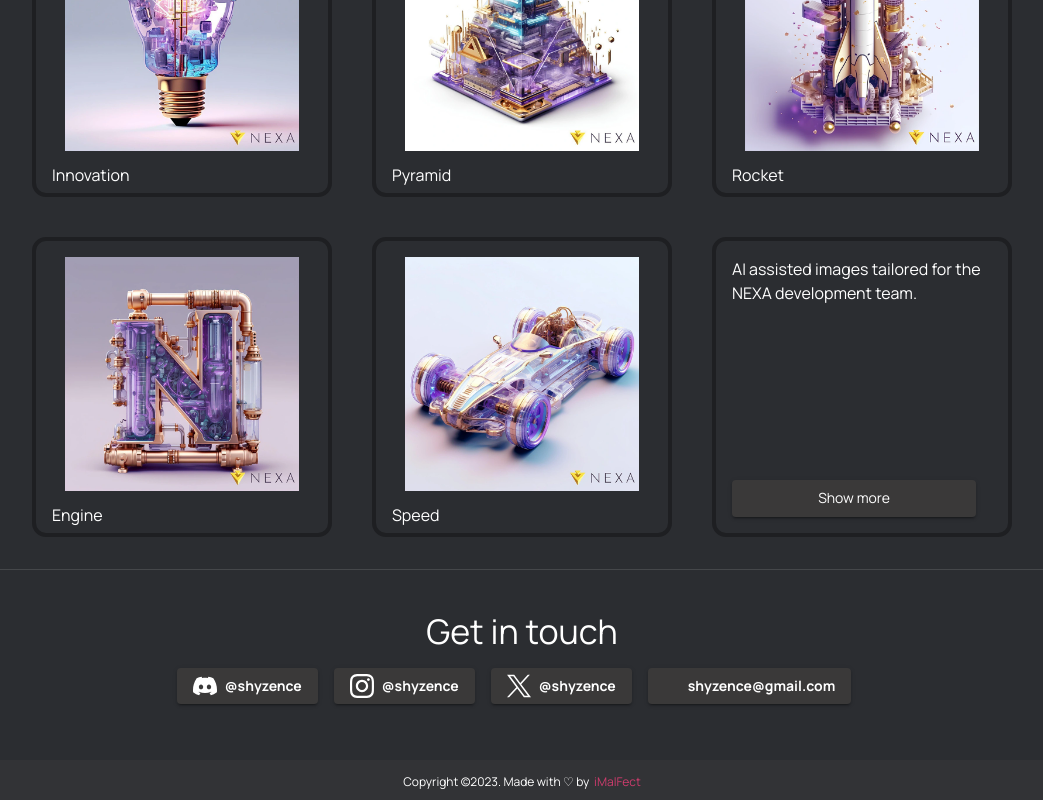
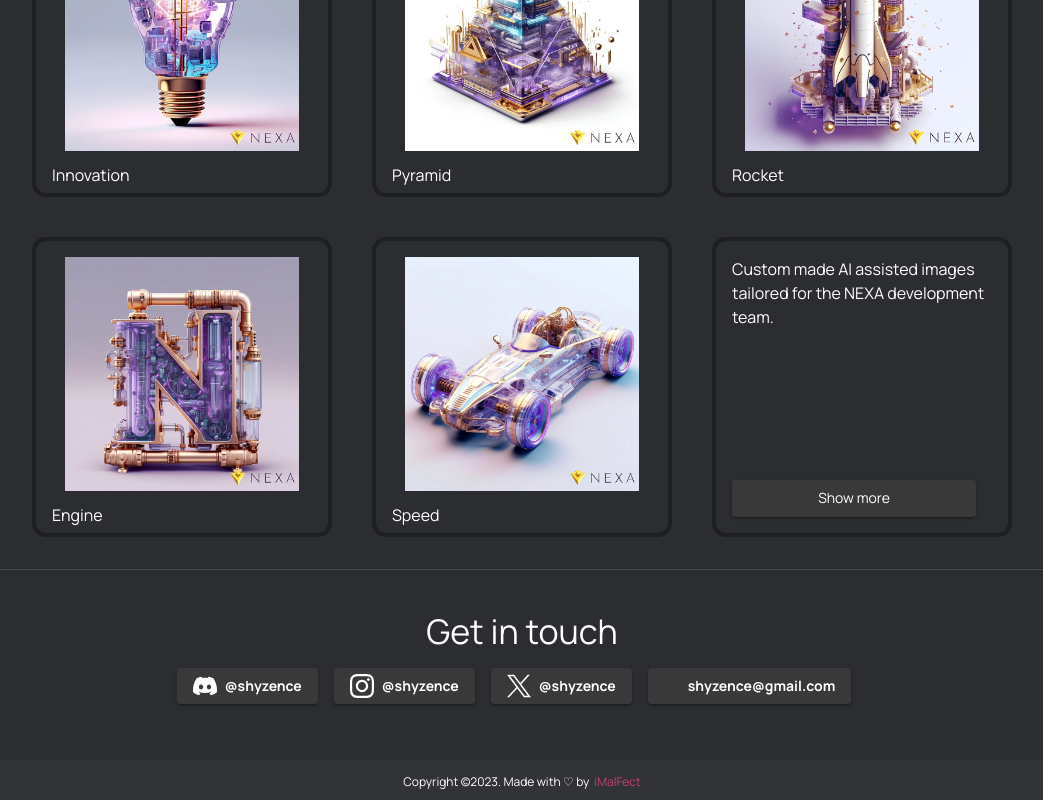
Before and after one commit to imalfect/shyzence-portfolio, a React (Vite) app: page / in a window 1280 px wide. Shown: the part 3238-4038 px from the top of the page, without its empty margins (118-1161 px from the left). Built offline with nearby package versions, Linux system fonts and the light colour scheme; some icons are missing.

Commit message:
Update collections.js

```diff
--- a/src/collections.js
+++ b/src/collections.js
@@ -114,7 +114,7 @@ const encirclesNFTsCollection = {
   }
   const nexa_assetsCollection = {
       name: "Nexa Marketing Assets",
-      description: "AI assisted images tailored for the NEXA development team.",
+      description: "Custom made AI assisted images tailored for the NEXA development team.",
       boxWidth: 300,
       boxHeight: 300,
       images: [
```
